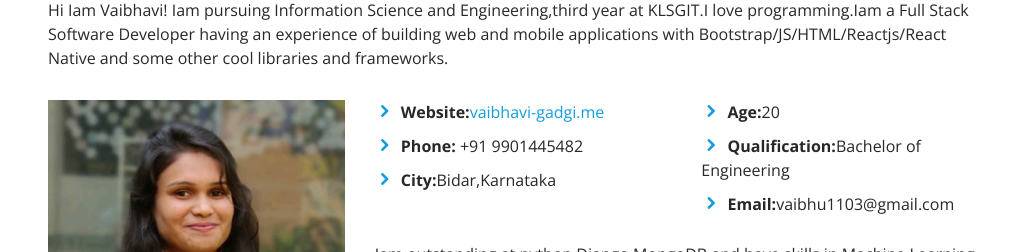
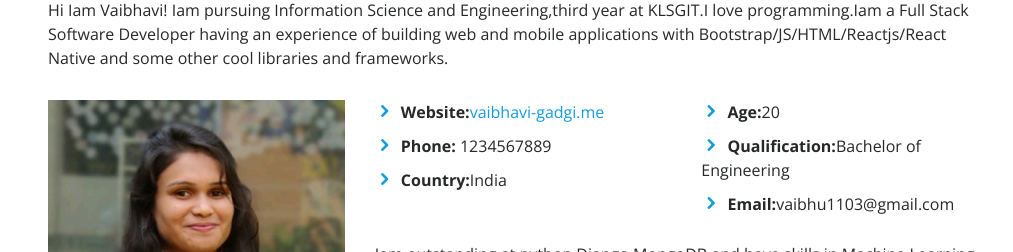
Before and after one commit to Vaibhavi-gadgi/Vaibhavi-gadgi.github.io, a plain HTML site: page index.html in a window 1280 px wide. Shown: the part 940-1192 px from the top of the page, without its empty margins (267-1280 px from the left). Drawn offline with nearby package versions, Linux system fonts and the light colour scheme.

Commit message:
Update index.html

```diff
--- a/index.html
+++ b/index.html
@@ -82,8 +82,8 @@
               <div class="col-lg-6">
                 <ul>
                   <li><i class="icofont-rounded-right"></i> <strong>Website:</strong><a href="https://vaibhavi-gadgi.me">vaibhavi-gadgi.me</a></li>
-                  <li><i class="icofont-rounded-right"></i> <strong>Phone:</strong> +91 9901445482</li>
-                  <li><i class="icofont-rounded-right"></i> <strong>City:</strong>Bidar,Karnataka</li>
+                  <li><i class="icofont-rounded-right"></i> <strong>Phone:</strong> 1234567889</li>
+                  <li><i class="icofont-rounded-right"></i> <strong>Country:</strong>India</li>
                 </ul>
               </div>
               <div class="col-lg-6">
```
